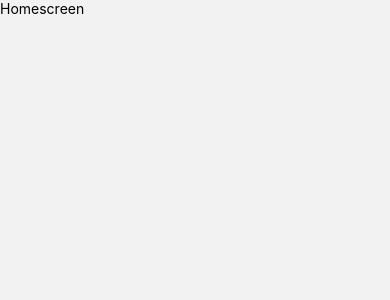
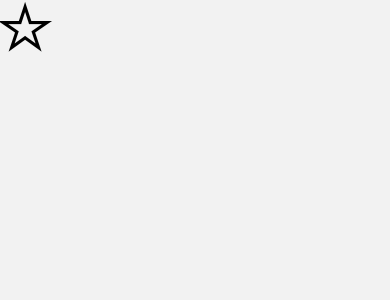
Before and after one commit to klaryon/React-Native-Components, a React Native app: screen /HomeScreen in a window 390 px wide. Shown: the top 300 px of the page. Built offline with nearby package versions, Linux system fonts and the light colour scheme.

Commit message:
react-native-vector-icons Ionicons added

```diff
--- a/package.json
+++ b/package.json
@@ -17,7 +17,8 @@
     "react-native": "0.68.2",
     "react-native-gesture-handler": "^2.4.2",
     "react-native-safe-area-context": "^4.3.1",
-    "react-native-screens": "^3.13.1"
+    "react-native-screens": "^3.13.1",
+    "react-native-vector-icons": "^9.1.0"
   },
   "devDependencies": {
     "@babel/core": "^7.12.9",
@@ -25,6 +26,7 @@
     "@react-native-community/eslint-config": "^2.0.0",
     "@types/jest": "^26.0.23",
     "@types/react-native": "^0.67.3",
+    "@types/react-native-vector-icons": "^6.4.10",
     "@types/react-test-renderer": "^17.0.1",
     "@typescript-eslint/eslint-plugin": "^5.17.0",
     "@typescript-eslint/parser": "^5.17.0",
--- a/src/screens/Homescreen.tsx
+++ b/src/screens/Homescreen.tsx
@@ -1,9 +1,12 @@
 import React from 'react'
 import { Text, View } from 'react-native';
+import Icon from 'react-native-vector-icons/Ionicons';
 
 const Homescreen = () => {
   return (
-    <View><Text>Homescreen</Text></View>
+    <View>
+      <Icon name="star-outline" size={50} color="black" />
+    </View>
   )
 }
 
```
Also changed, not shown: 6 other files (tests, documents, lock files or other folders).
